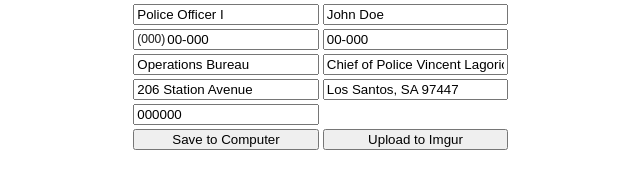
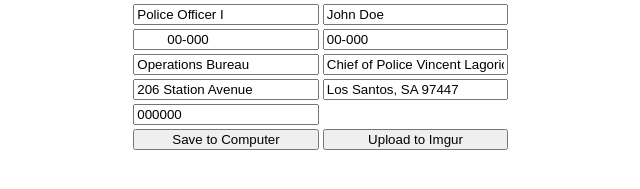
Before and after one commit to DimitriSokolov/lsfd-cards, a plain HTML site: page police/index.html in a window 1280 px wide. Shown: the part 431-620 px from the top of the page, 289-929 px from the left. Drawn offline with Linux system fonts and the light colour scheme; a web font is replaced by a local one.

Commit message:
Update index.html

```diff
--- a/police/index.html
+++ b/police/index.html
@@ -15,10 +15,8 @@
             </div>
 
             <div>
-                <label for="number">(000)</label>
                 <input id="number" type="text" placeholder="Number (Cell)..." value="00-000">
 
-                <label for="numbercp">(000)</label>
                 <input id="numbercp" type="text" placeholder="Number (Work Cell)..." value="00-000">
             </div>
 
```
